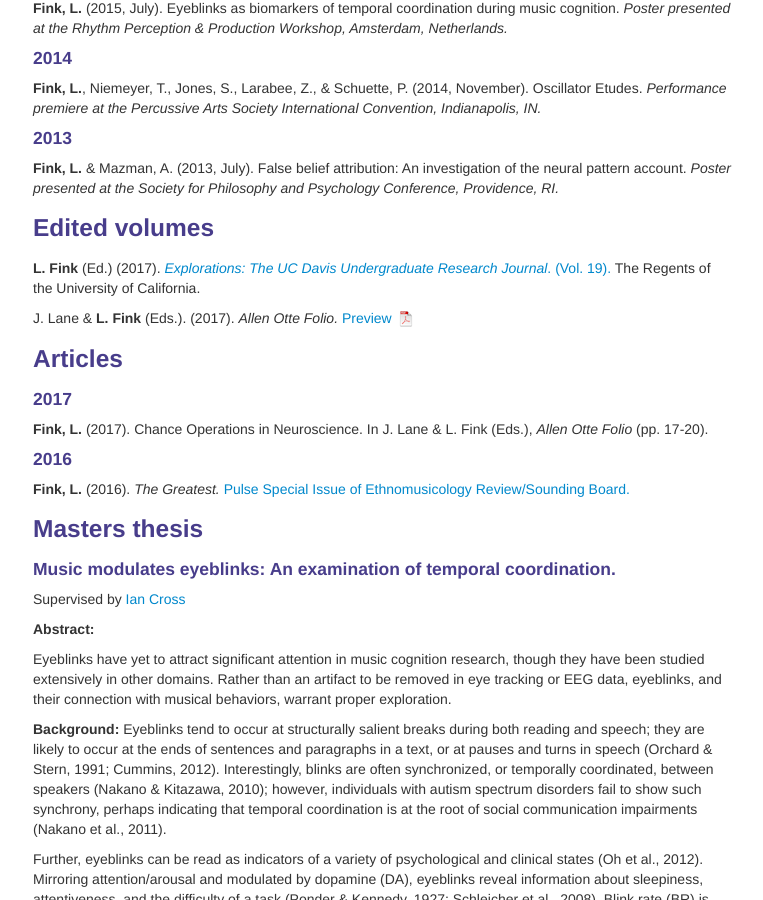
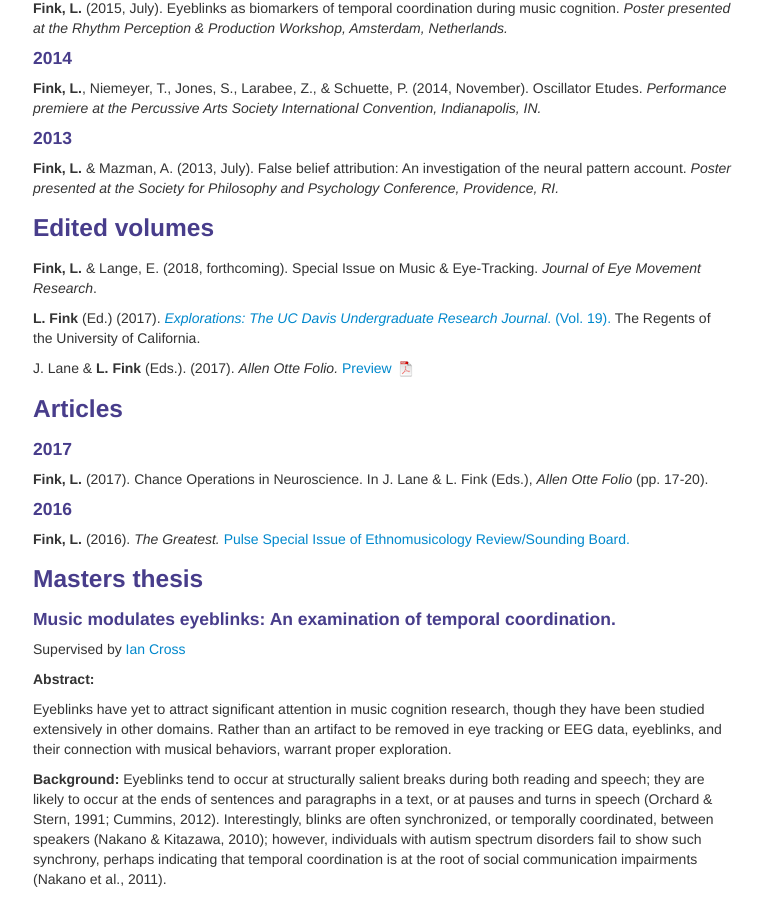
Before and after one commit to lkfink/lkfink.github.io, a Jekyll site: the page built from pages/pubs.md, in a window 1280 px wide and 900 px high, scrolled down 746 px. Shown: the whole window, without its empty margins (257-1020 px from the left). Built offline with Jekyll 4.4.1, drawn with Linux system fonts in a browser that asks for light colours.

Commit message:
Update pubs.md

```diff
--- a/pages/pubs.md
+++ b/pages/pubs.md
@@ -48,6 +48,8 @@ Hurley, B., **Fink, L.**, & Janata, P. (2016, July). Predicting temporal attenti
 
 ### <a name="editor"></a>Edited volumes
 
+**Fink, L.** & Lange, E. (2018, forthcoming). Special Issue on Music & Eye-Tracking. *Journal of Eye Movement Research*.
+
 **L. Fink** (Ed.) (2017). [*Explorations: The UC Davis Undergraduate Research Journal*. (Vol. 19).](http://explorations.ucdavis.edu/2017/index.html){:target="_blank"} The Regents of the University of California.
 
 J. Lane & **L. Fink** (Eds.). (2017). *Allen Otte Folio.* [Preview ![Program as pdf](icons16/pdf-icon.png)]({{ BASE_PATH }}/assets/Otte_Folio_preview.pdf){:target="_blank"}
```
